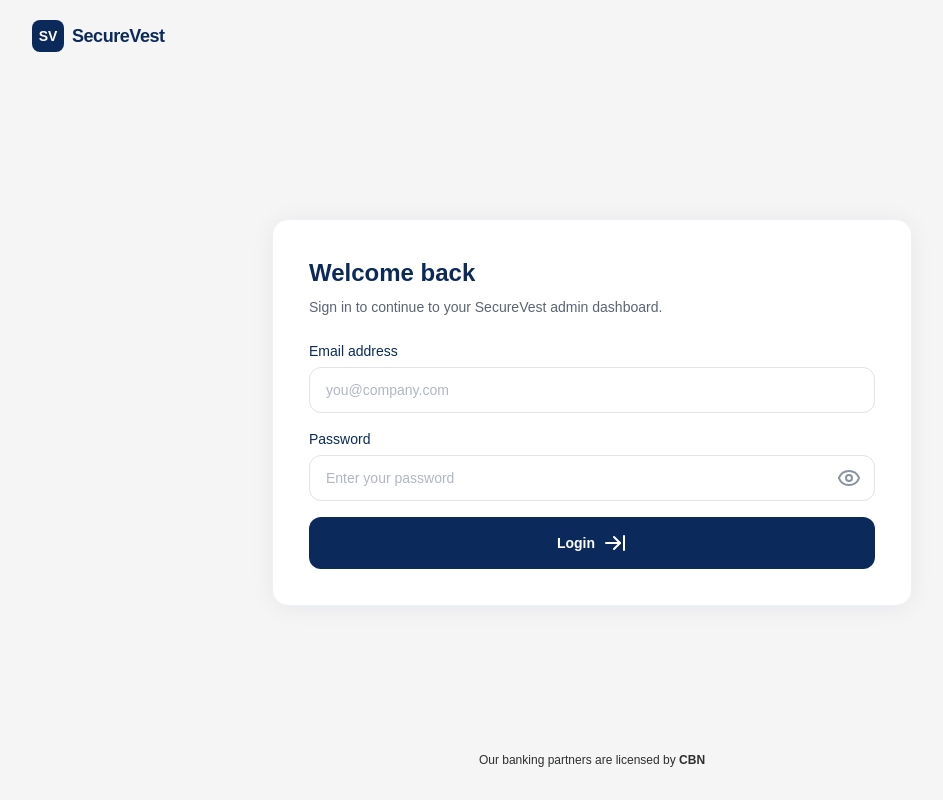
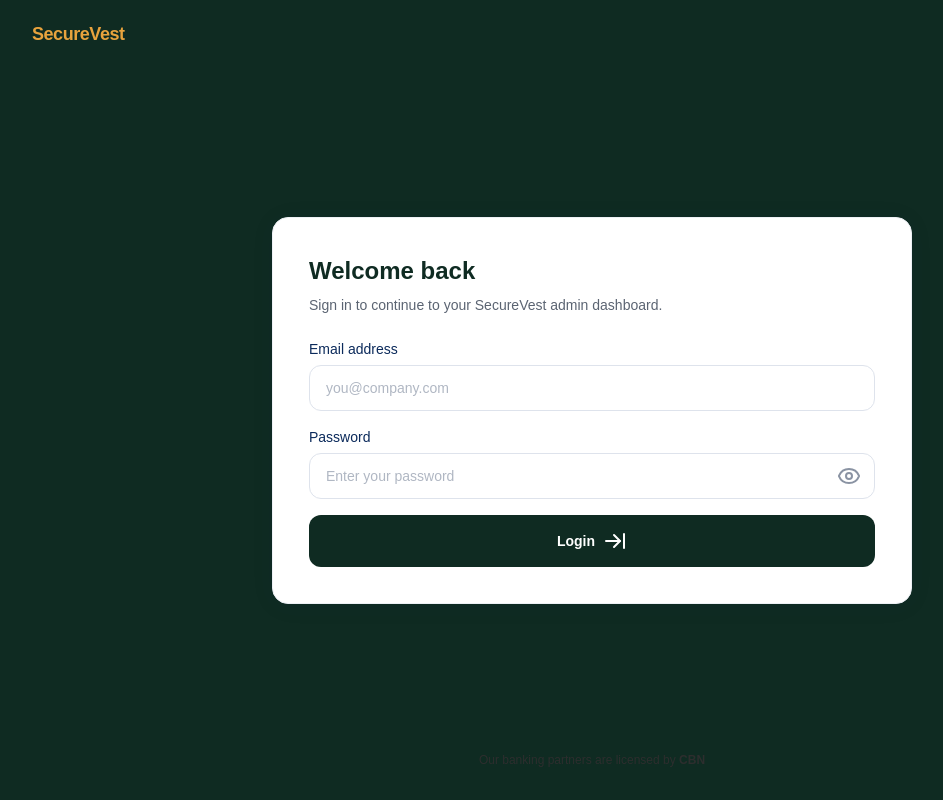
Before and after one commit to Brointech/Securevestadmin, a Next.js app: page / in a window 1280 px wide. Shown: the whole page, without its empty margins (48-991 px from the left). Built offline with nearby package versions, Linux system fonts and the light colour scheme.

Commit message:
New commit

```diff
--- a/app/globals.css
+++ b/app/globals.css
@@ -6,9 +6,9 @@
 
   /* Brand Colors */
   --primary: #e8a33d;
+  --primary-text: #0f2b22;
   --primary-hover: #d8922c;
   --primary-base: #0f2b22;
-  /* --primary-gray: #6a729a; */
   --primary-light: #f8e6c4;
   --primary-dark: #c27f18;
   --primary-gray: #374151;
@@ -19,12 +19,16 @@
 @theme inline {
   --color-background: var(--background);
   --color-foreground: var(--foreground);
+  --color-primary-background: #0f2b22;
+  --color-primary: #0f2b22;
+  --color-primary-text: #0f2b22;
 
   /* Custom Colors */
   --color-primary: var(--primary);
   --color-primary-hover: var(--primary-hover);
   --color-primary-light: var(--primary-light);
   --color-primary-dark: var(--primary-dark);
+  --color-prmary-background: var(--primary-background);
 
   --font-sans: var(--font-geist-sans);
   --font-mono: var(--font-geist-mono);
@@ -40,6 +44,7 @@
     --primary-hover: #d8922c;
     --primary-light: #f8e6c4;
     --primary-dark: #c27f18;
+    --primary-background: #0f2b22;
   }
 }
 
--- a/app/page.tsx
+++ b/app/page.tsx
@@ -90,14 +90,15 @@
   }
 
   return (
-    <div className="min-h-screen bg-[#F5F5F5] flex flex-col">
+    <div className="min-h-screen bg-primary-background flex flex-col">
       {/* Top bar */}
       <header className="w-full px-6 sm:px-20 py-5 flex items-center justify-between">
         <Link href="/" className="flex items-center gap-2">
-          <span className="w-8 h-8 rounded-lg bg-[#0B2A5B] flex items-center justify-center">
+          {/*============================ LOGO ==========================*/}
+          {/* <span className="w-8 h-8 rounded-lg bg-primary-background flex items-center justify-center">
             <span className="text-white text-sm font-bold">SV</span>
-          </span>
-          <span className="text-[#0B2A5B] font-semibold text-lg tracking-tight">
+          </span> */}
+          <span className="text-primary font-semibold text-lg tracking-tight">
             SecureVest
           </span>
         </Link>
@@ -114,7 +115,7 @@
       {/* Main card */}
       <main className="flex-1 flex items-start sm:items-center justify-center px-4 sm:px-6 py-6 sm:py-12">
         <div className="w-full max-w-[640px] bg-white rounded-2xl shadow-[0_2px_24px_rgba(11,42,91,0.06)] border border-[#EDF0F5] p-6 sm:p-9">
-          <h1 className="text-xl sm:text-2xl font-semibold text-[#0B2A5B] leading-snug">
+          <h1 className="text-xl sm:text-2xl font-semibold text-primary-text leading-snug">
             Welcome back
           </h1>
           <p className="mt-2 text-sm text-[#5B6472]">
@@ -193,7 +194,7 @@
             <button
               type="submit"
               disabled={submitting}
-              className="w-full rounded-xl bg-[#0B2A5B] text-white text-sm font-semibold py-3.5 hover:bg-[#0B2A5B]/90 disabled:opacity-60 transition-colors flex items-center justify-center gap-2"
+              className="w-full rounded-xl bg-primary-background text-white text-sm font-semibold py-3.5 hover:bg-primary-background/90 disabled:opacity-60 transition-colors flex items-center justify-center gap-2"
             >
               {submitting ? "Signing in..." : "Login"}
               {!submitting && <ArrowRightToLine className="text-base" />}
```
